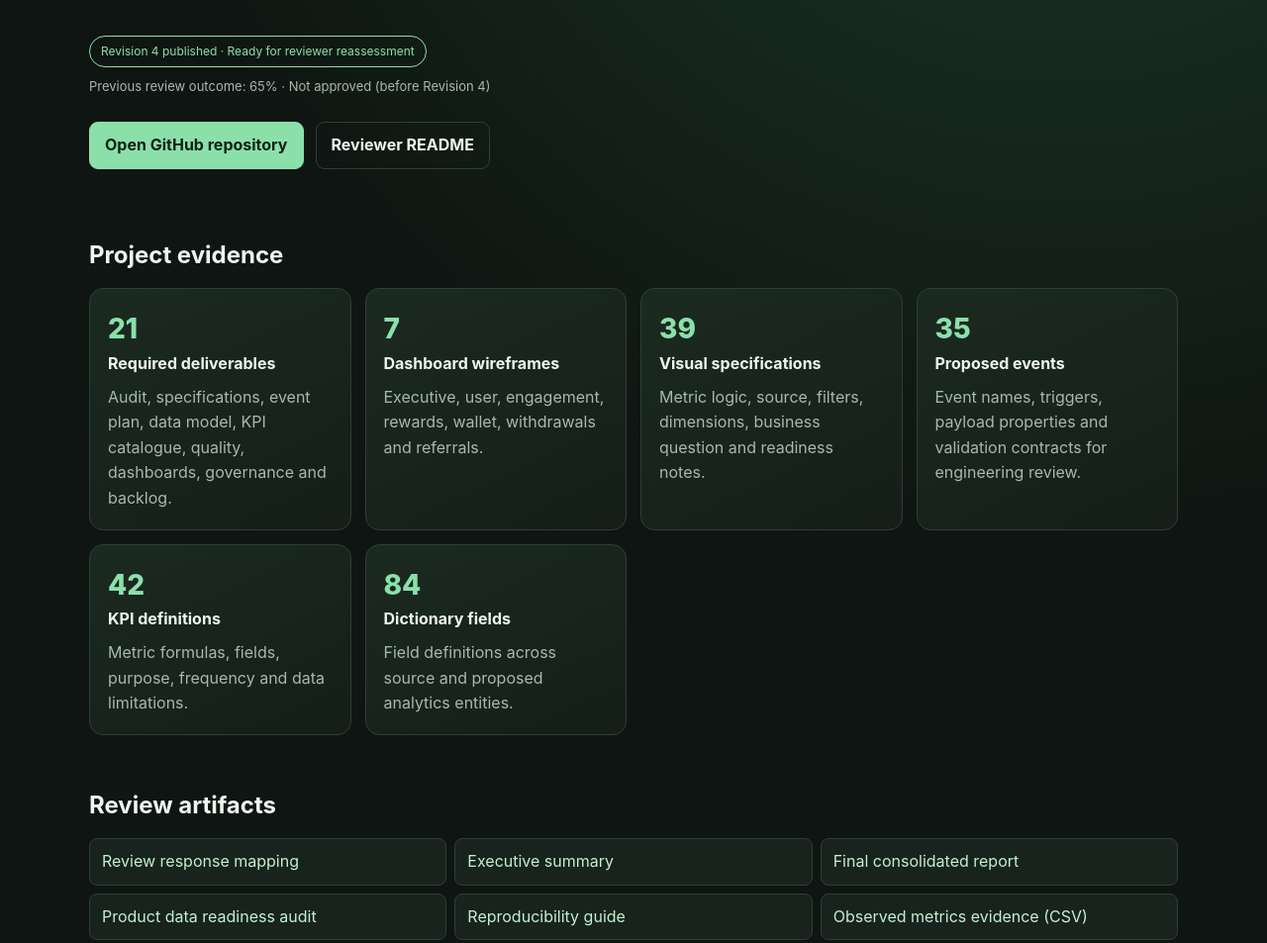
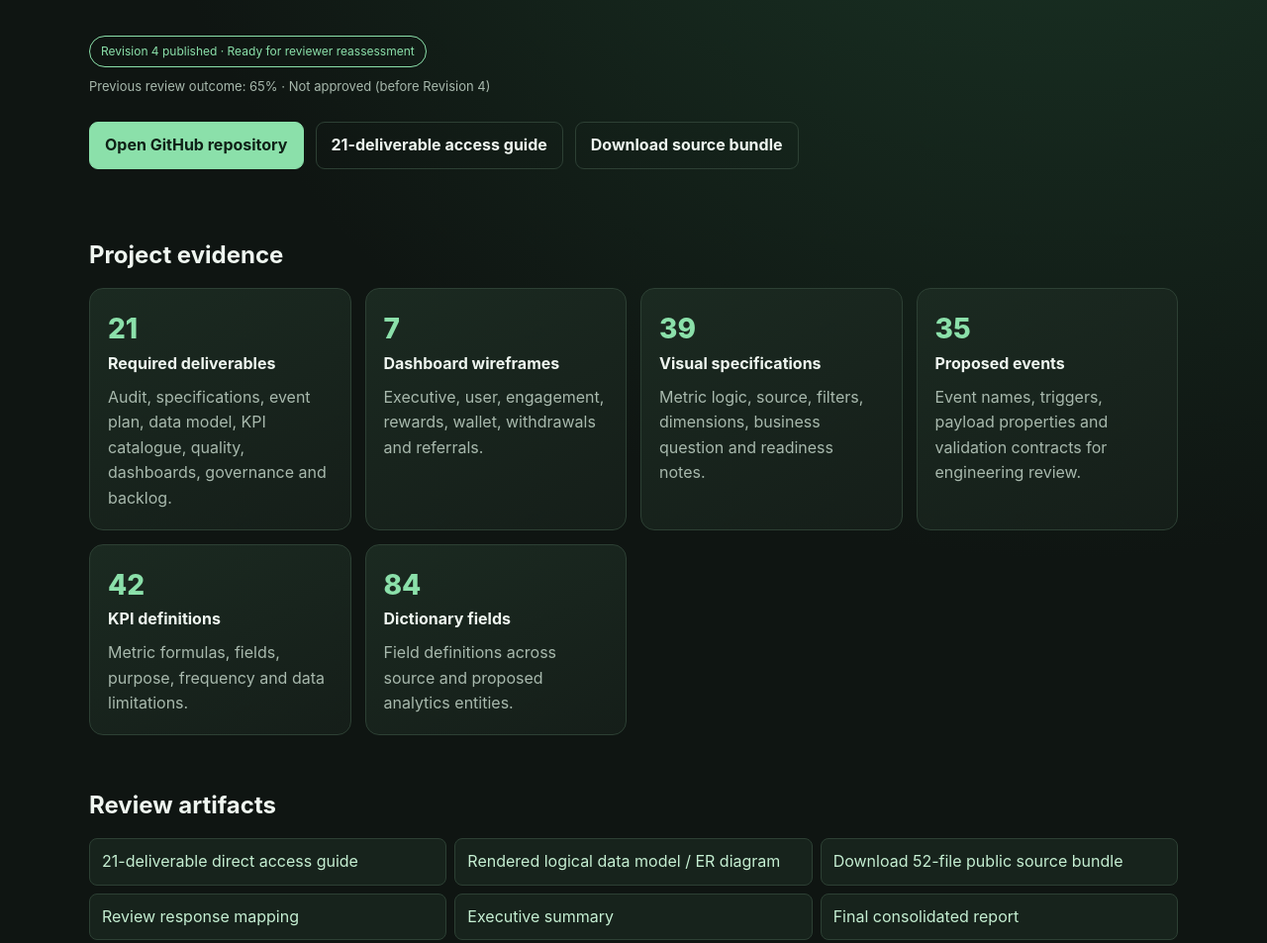
Before and after one commit to stupid-boy-dot/VELOOP-Rewards-Data-Analytics, a plain HTML site: page index.html in a window 1280 px wide. Shown: the part 409-1362 px from the top of the page at 99% size. Drawn offline with Linux system fonts and the light colour scheme.

Commit message:
site: add reviewer guide and source bundle links

```diff
--- a/index.html
+++ b/index.html
@@ -19,7 +19,7 @@ section{padding:26px 0}h2{font-size:24px;margin:0 0 14px}h3{font-size:16px;margi
 <h1>Product Analytics &amp; Data Readiness Blueprint</h1>
 <p class="lead">A reviewer-facing index of the actual analytical schedules, reproducible sample calculations, seven dashboard designs, event contracts and proposed implementation path.</p>
 <span class="state">Revision 4 published · Ready for reviewer reassessment</span><p class="history">Previous review outcome: 65% · Not approved (before Revision 4)</p>
-<div class="actions"><a class="btn primary" href="https://github.com/stupid-boy-dot/VELOOP-Rewards-Data-Analytics">Open GitHub repository</a><a class="btn" href="https://github.com/stupid-boy-dot/VELOOP-Rewards-Data-Analytics/blob/main/README.md">Reviewer README</a></div></div>
+<div class="actions"><a class="btn primary" href="https://github.com/stupid-boy-dot/VELOOP-Rewards-Data-Analytics">Open GitHub repository</a><a class="btn" href="https://github.com/stupid-boy-dot/VELOOP-Rewards-Data-Analytics/blob/main/docs/REVIEWER_ACCESS_GUIDE.md">21-deliverable access guide</a><a class="btn" href="https://github.com/stupid-boy-dot/VELOOP-Rewards-Data-Analytics/releases/download/task01-review-v2/VELOOP_Task01_Public_Source_Bundle_Revision4.zip">Download source bundle</a></div></div>
 <section><h2>Project evidence</h2><div class="grid">
 <div class="card"><div class="num">21</div><h3>Required deliverables</h3><p>Audit, specifications, event plan, data model, KPI catalogue, quality, dashboards, governance and backlog.</p></div>
 <div class="card"><div class="num">7</div><h3>Dashboard wireframes</h3><p>Executive, user, engagement, rewards, wallet, withdrawals and referrals.</p></div>
@@ -29,6 +29,9 @@ section{padding:26px 0}h2{font-size:24px;margin:0 0 14px}h3{font-size:16px;margi
 <div class="card"><div class="num">84</div><h3>Dictionary fields</h3><p>Field definitions across source and proposed analytics entities.</p></div>
 </div></section>
 <section><h2>Review artifacts</h2><div class="files">
+<a href="docs/REVIEWER_ACCESS_GUIDE.md">21-deliverable direct access guide</a>
+<a href="docs/LOGICAL_DATA_MODEL.md">Rendered logical data model / ER diagram</a>
+<a href="https://github.com/stupid-boy-dot/VELOOP-Rewards-Data-Analytics/releases/download/task01-review-v2/VELOOP_Task01_Public_Source_Bundle_Revision4.zip">Download 52-file public source bundle</a>
 <a href="docs/REVIEW_RESPONSE.md">Review response mapping</a>
 <a href="deliverables/executive-summary.md">Executive summary</a>
 <a href="deliverables/final-consolidated-report.md">Final consolidated report</a>
```
